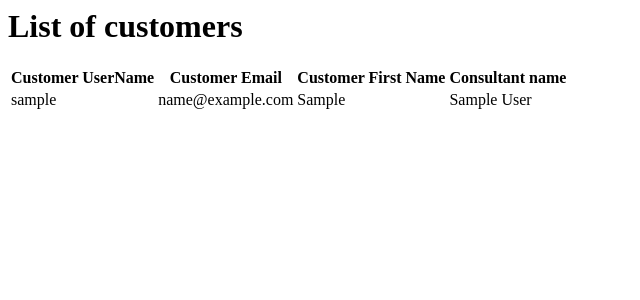
After one commit to Aleks512/ProjetEcom, a Django app: page /customers/list/ in a window 1280 px wide. The commit adds this page. Shown: the top 300 px of the page, without its empty margins (0-640 px from the left). Run offline with Django 4.2, Linux system fonts and the light colour scheme; tables that the repository leaves empty hold one stand-in row (values such as "Sample post").

Commit message:
consultant&customers_testings

```diff
--- a/users/forms.py
+++ b/users/forms.py
@@ -11,7 +11,7 @@ class ConsultantCreationForm(forms.ModelForm):
     class Meta:
         model = Consultant
         fields = "__all__"
-        exclude = ('matricule',)
+        exclude = ('matricule', 'clients_number')
         widgets = {
             'password': forms.PasswordInput(),
         }
@@ -44,7 +44,7 @@ class ConsultantCreationForm(forms.ModelForm):
             cleaned_data['password'] = make_password(password)
         return cleaned_data
 
-class ClientCreationForm(UserCreationForm):
+class CustomerCreationForm(UserCreationForm):
     user_name = forms.CharField(max_length=30, required=True)
     first_name = forms.CharField(max_length=30, required=True)
     last_name = forms.CharField(max_length=30, required=True)
--- a/users/models.py
+++ b/users/models.py
@@ -60,13 +60,14 @@ class NewUser(AbstractBaseUser, PermissionsMixin):
     USERNAME_FIELD = 'email'
     REQUIRED_FIELDS = ['company']
     def __str__(self):
-        return self.email or self.user_name
+        return self.user_name or self.email
 
 class Consultant(NewUser):
 
     MATRICULE_LENGTH = 5
 
-    matricule = models.CharField(_("matricule"),max_length=MATRICULE_LENGTH, unique=True)
+    matricule = models.CharField(_("Matricule"),max_length=MATRICULE_LENGTH, unique=True)
+
 
     def generate_random_matricule(self):
         return ''.join(random.choices(string.ascii_uppercase + string.digits, k=self.MATRICULE_LENGTH))
@@ -85,6 +86,7 @@ class Consultant(NewUser):
 
     def get_full_name(self):
         return f"{self.first_name} {self.last_name}"
+
     def get_clients_count(self):
         return self.clients.count()
     def get_absolute_url(self):
@@ -100,7 +102,8 @@ class Customer(NewUser):
     @staticmethod
     def assign_consultant_to_client(user):
         if not user.customer:
-            consultant = Consultant.objects.annotate(num_clients=models.Count('clients')).order_by('num_clients').first()
+            consultant = Consultant.objects.annotate(num_clients=models.Count('clients')).order_by(
+                'num_clients').first()
             Customer.objects.create(consultant_applied=user, consultant=consultant, company=user.company)
             return consultant
         return None
--- a/users/templates/users/client_signup.html
+++ b/users/templates/users/client_signup.html
@@ -1,6 +1,3 @@
-{% block title %}Sign Up{% endblock %}
-
-
 {% block content %}
 
 <div class = "login">
--- a/users/templates/users/consultant_list.html
+++ b/users/templates/users/consultant_list.html
@@ -15,6 +15,7 @@
           <td>{{ consultant.first_name }}</td>
           <td>{{ consultant.last_name }}</td>
           <td>{{ consultant.email }}</td>
+          <td>{{ consultant.num_clients }}</td>
         </tr>
       {% endfor %}
     </tbody>
--- /dev/null
+++ b/users/templates/users/customers_list.html
@@ -0,0 +1,23 @@
+{% block content %}
+    <h1>{{ title }}</h1>
+    <table class="table">
+        <thead>
+            <tr>
+                <th>Customer UserName</th>
+                <th>Customer Email</th>
+                <th>Customer First Name</th>
+                <th>Consultant name</th>
+            </tr>
+        </thead>
+        <tbody>
+            {% for customer in customers %}
+                <tr>
+                    <td>{{ customer.user_name }}</td>
+                    <td>{{ customer.email }}</td>
+                    <td>{{ customer.first_name }}</td>
+                    <td>{{ customer.consultant_applied.get_full_name }}</td>
+                </tr>
+            {% endfor %}
+        </tbody>
+    </table>
+{% endblock %}
--- a/users/urls.py
+++ b/users/urls.py
@@ -3,6 +3,7 @@ from . import views
 
 urlpatterns=[
     path("consultant/add/", views.ConsultantCreateView.as_view(), name="consultant-add"),
-    path("consultant/list/", views.ConsultantListView.as_view(), name="consultant-list"),
-    path("inscription/",  views.SignUp.as_view(), name="signup")
+    path("consultants/list/", views.ConsultantListView.as_view(), name="consultant-list"),
+    path("customer/inscription/",  views.SignUp.as_view(), name="signup"),
+    path('customers/list/', views.CustomerListView.as_view(), name='customers-list')
 ]
--- a/users/views.py
+++ b/users/views.py
@@ -1,9 +1,12 @@
+from django.shortcuts import render
 from django.views import generic
 from django.views.generic import ListView
 from django.views.generic.edit import CreateView
 from django.urls import reverse_lazy
-from .forms import ConsultantCreationForm, ClientCreationForm
-from .models import Consultant
+from .forms import ConsultantCreationForm, CustomerCreationForm
+from .models import Consultant, Customer
+from django.db import models
+
 
 class ConsultantCreateView(CreateView):
     template_name = 'users/consultant_create.html'
@@ -16,7 +19,29 @@ class ConsultantListView(ListView):
     template_name = 'user/consultant_list.html'
 
 class SignUp(generic.CreateView):
+    form_class = CustomerCreationForm
+    success_url = reverse_lazy("customers-list")
+    template_name = "users/client_signup.html"
 
-    form_class = ClientCreationForm
-    success_url = reverse_lazy("login")
-    template_name = "users/client_signup.html"
+class CustomerListView(ListView):
+    model = Customer
+    template_name = 'users/customers_list.html'
+    context_object_name = 'customers'
+
+    def get_queryset(self):
+        return Customer.objects.select_related('consultant_applied')
+
+    def get_context_data(self, **kwargs):
+        context = super().get_context_data(**kwargs)
+        context['title'] = 'List of customers'
+        return context
+
+
+class ConsultantListView(ListView):
+    model = Consultant
+    template_name = 'users/consultant_list.html'
+
+    def get_queryset(self):
+        queryset = super().get_queryset()
+        queryset = queryset.annotate(num_clients=models.Count('clients'))
+        return queryset
```
Also changed, not shown: users/tests.py (+72 -2 lines), users/migrations/0005_consultant_clients_number.py (added).
